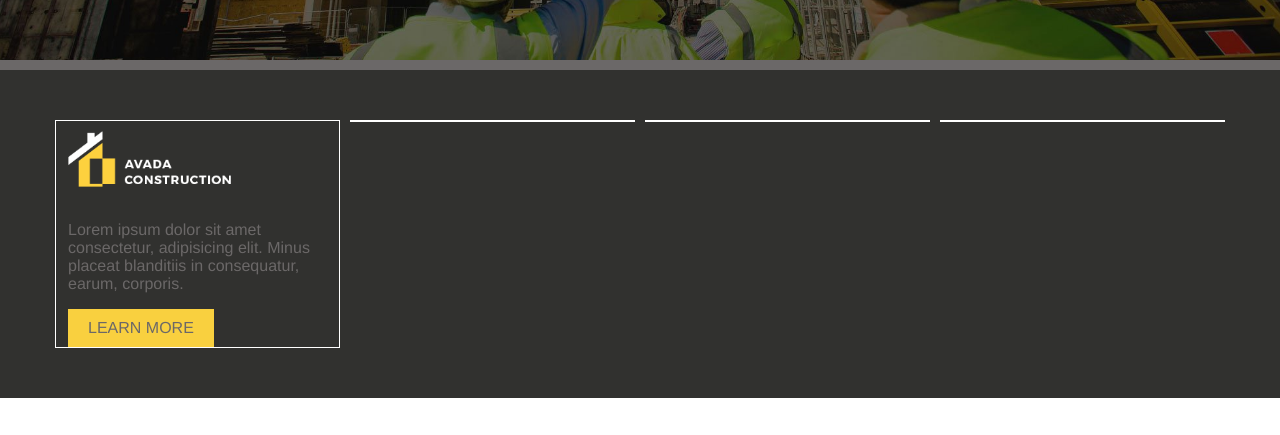
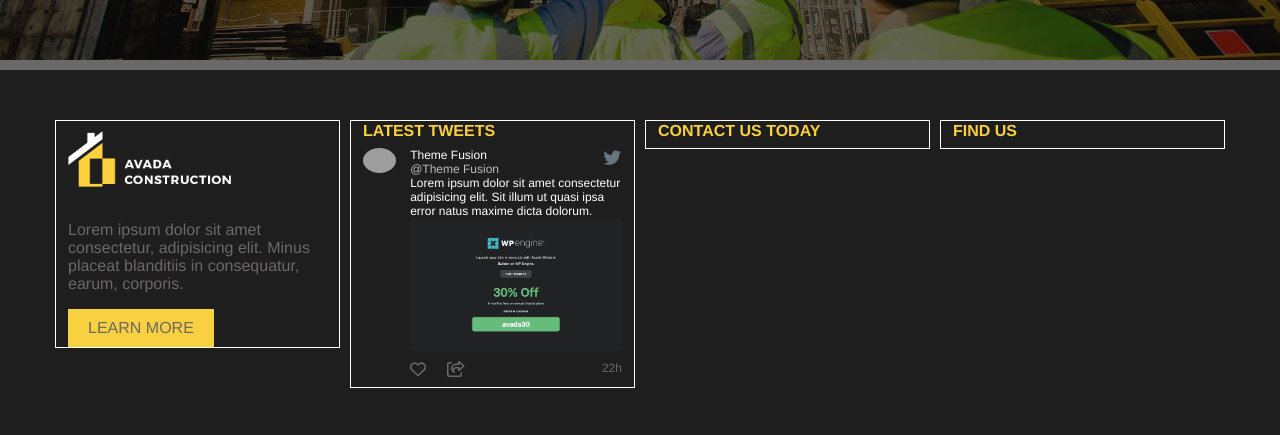
Before and after one commit to davishka-hikkaduwa/proj-html-vuejs, a Vue app: page / in a window 1280 px wide. Shown: the part 5476-5911 px from the top of the page. Before the commit the page ends 5874 px from the top, so only its background shows below. Built offline with nearby package versions, Linux system fonts and the light colour scheme; grey boxes are pictures that could not be loaded.

Commit message:
Twitter Component

```diff
--- a/src/components/FooterComponent.vue
+++ b/src/components/FooterComponent.vue
@@ -10,18 +10,43 @@
                     <p>Lorem ipsum dolor sit amet consectetur, adipisicing elit. Minus placeat blanditiis in consequatur, earum, corporis.</p>
                     <button class="gold-btn">LEARN MORE</button>
                 </div>
-                <div class="col"></div>
-                <div class="col"></div>
-                <div class="col"></div>
+                <div class="col">
+                    <h6>LATEST TWEETS</h6>
+                    <TweetComponent v-for="(tweet, index) in tweets" :key="index"
+                    :userName="tweet.userName"
+                    :profileImage="tweet.profileImage"
+                    :postTime="tweet.postTime"/>
+                </div>
+                <div class="col">
+                    <h6>CONTACT US TODAY</h6>
+
+                </div>
+                <div class="col">
+                    <h6>FIND US</h6>
+
+                </div>
             </div>
         </div>
     </footer>
 </template>
 
 <script>
+import TweetComponent from './TweetComponent.vue';
     export default {
-        name: 'FooterComponent',
-    }
+    name: "FooterComponent",
+    data(){
+        return{
+            tweets: [
+                {
+                    userName: 'Theme Fusion',
+                    profileImage: '3a74ce3d0532b7773b174c45ca3bd05a_normal.png',
+                    postTime: '22'
+                }
+            ]
+        }
+    },
+    components: { TweetComponent }
+}
 
 </script>
 
@@ -33,7 +58,7 @@
         }
         .container-fluid{
             padding: 50px 0;
-            background-color: #31312f;
+            background-color: #1e1e1e;
             display: flex;
             flex-direction: column;
             justify-content: center;
@@ -49,6 +74,10 @@
                     // height: 200px;
 
                     margin: 0 5px;
+                    h6{
+                        color: #f9d03f;
+                        font-weight: bold!important;
+                    }
 
                 }
                 .col:first-child{
--- /dev/null
+++ b/src/components/TweetComponent.vue
@@ -0,0 +1,129 @@
+<template>
+    <div class="tweet">
+        <div class="row">
+            <div class="col-2 logo-container">
+                <!-- <img src="@/assets/img/3a74ce3d0532b7773b174c45ca3bd05a_normal.png" alt=""> -->
+                <img :src="`./assets/img/${profileImage}`" :alt="userName">
+            </div>
+            <div class="col-10 content-container">
+                <div class="row">
+                    <div class="col user-container">
+                        <p> {{ userName }} </p>
+                        <p>@{{ userName }}</p>
+                    </div>
+                    <div class="col twitter-logo-container">
+                        <img src="@/assets/img/image (1).svg" alt="">
+                    </div>
+                </div>
+                <div class="row">
+                    <div class="col text-container">
+                        <p>Lorem ipsum dolor sit amet consectetur adipisicing elit.
+                             Sit illum ut quasi ipsa error natus maxime dicta dolorum.
+                        </p>
+                    </div>
+                </div>
+                <div class="row">
+                    <div class="col image-container">
+                        <img src="@/assets/img/En2TRxLW4AEiWUN.jpeg" alt="">
+                    </div>
+                </div>
+                <div class="row">
+                    <div class="col-4 action-panel">
+                        <font-awesome-icon icon="fa-regular fa-heart" class="icons"/>
+                        <font-awesome-icon icon="fa-regular fa-share-from-square" class="icons"/>
+                    </div>
+                    <div class="col-8 time">
+                        <p> {{ postTime }}h</p>
+                    </div>
+                </div>
+            </div>
+        </div>
+    </div>
+</template>
+
+<script>
+export default {
+    name: 'TweetComponent',
+    props: {
+        profileImage: String,
+        userName: String,
+        postTime: Number,
+    }
+}
+</script>
+
+<style scoped lang="scss">
+    .tweet{
+        p{
+            padding: 0!important;
+            margin: 0!important;
+        }
+        .row{
+            .logo-container{
+                height: 25px;
+                img{
+                    height: 100%;
+                    border-radius: 50%;
+                    // width: 100%;
+                }
+            }
+            .col-2,.col-10, .col{
+                // border: 1px solid red;
+
+
+            }
+            .content-container{
+                .row{
+                    flex-wrap: nowrap!important;
+
+                    .user-container{
+                        height: fit-content;
+                        p{
+                            font-size: 12px;
+                        }
+                        p:last-child{
+                            color: #bcbcbc;
+                        }
+                    }
+                    .twitter-logo-container{
+                        height: 20px;
+                        display: flex;
+                        flex-direction: column;
+                        align-items: flex-end;
+                        img{
+                            height: 100%;
+                        }
+                    }
+                    .text-container{
+                        p{
+                            font-size: 12px;
+                        }
+                    }
+                    .image-container{
+                        width: 100%;
+                        img{
+                            width: 100%;
+                        }
+                    }
+                    .action-panel{
+                        padding: 10px 0;
+                        display: flex;
+                        flex-direction: row;
+                        justify-content: space-between;
+                        color: #6b6868;
+                    }
+                    .time{
+                        padding: 10px 0;
+                        display: flex;
+                        flex-direction: row;
+                        justify-content: flex-end;
+                        font-size: 12px;
+                        color: #6b6868
+
+                    }
+                }
+                }
+
+        }
+    }
+</style>
--- a/src/main.js
+++ b/src/main.js
@@ -8,11 +8,11 @@ import { library } from '@fortawesome/fontawesome-svg-core'
 import { FontAwesomeIcon } from '@fortawesome/vue-fontawesome'
 
 /* import specific icons */
-import { faBuilding } from '@fortawesome/free-regular-svg-icons'
+import { faBuilding, faHeart, faShareFromSquare } from '@fortawesome/free-regular-svg-icons'
 import { faArrowsRotate, faHouseChimney, faTruck, faGear, faUsers, faLightbulb, faBriefcase, faGlobe, faMagnifyingGlass, faLink } from '@fortawesome/free-solid-svg-icons'
 
 /* add icons to the library */
-library.add(faBuilding, faArrowsRotate, faHouseChimney, faTruck, faGear, faUsers, faLightbulb, faBriefcase, faGlobe, faMagnifyingGlass, faLink)
+library.add(faBuilding, faArrowsRotate, faHouseChimney, faTruck, faGear, faUsers, faLightbulb, faBriefcase, faGlobe, faMagnifyingGlass, faLink, faHeart, faShareFromSquare)
 
 /* add font awesome icon component */
 Vue.component('font-awesome-icon', FontAwesomeIcon)
```
Also changed, not shown: src/assets/img/En2TRxLW4AEiWUN.jpeg (added).
